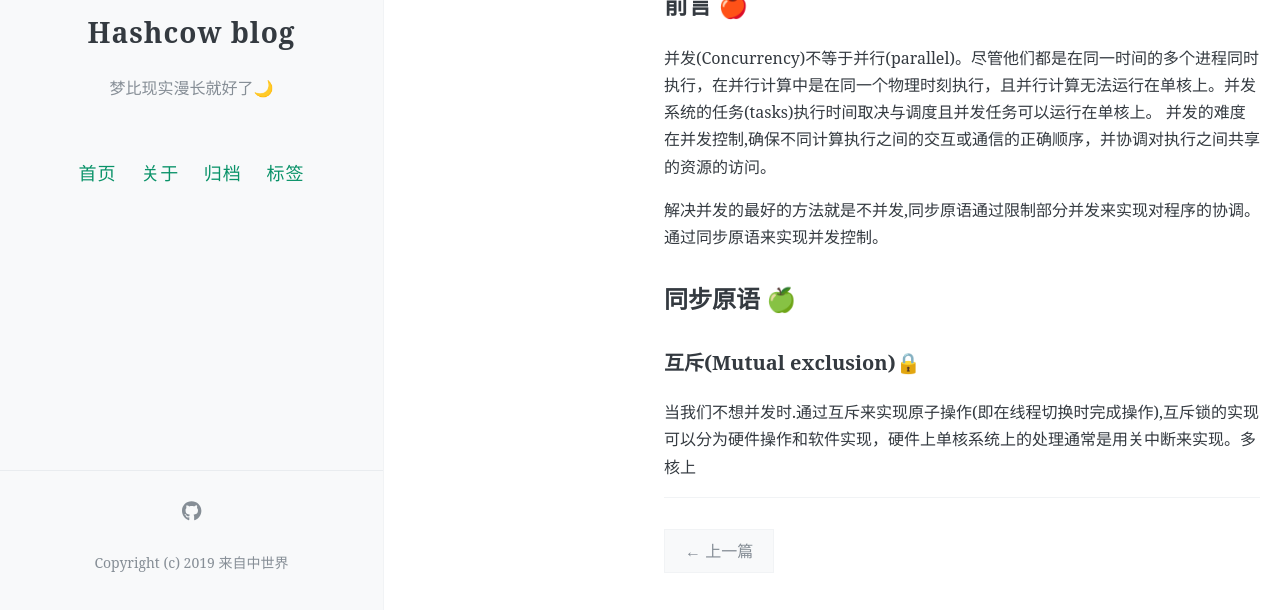
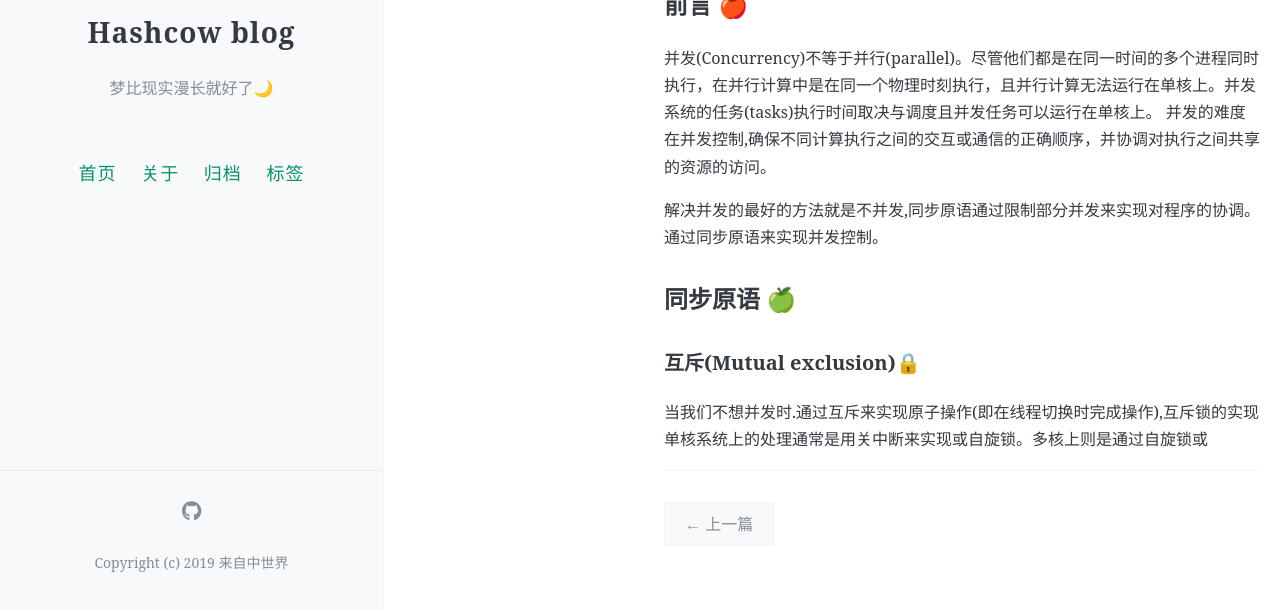
Before and after one commit to hashcowuwu/blog, a Jekyll site: the page built from _posts/2024-05-13-concurrent-note.md, in a window 1280 px wide. Shown: the part 290-903 px from the top of the page. Built offline with Jekyll 4.4.1, drawn with Linux system fonts in a browser that asks for light colours; comment, search, counter and statistics services are not loaded.

Commit message:
add atcode note

```diff
--- a/_posts/2024-05-13-concurrent-note.md
+++ b/_posts/2024-05-13-concurrent-note.md
@@ -22,4 +22,4 @@ toc: true
 
 ### 互斥(Mutual exclusion)🔒
 
-当我们不想并发时.通过互斥来实现原子操作(即在线程切换时完成操作),互斥锁的实现可以分为硬件操作和软件实现，硬件上单核系统上的处理通常是用关中断来实现。多核上
+当我们不想并发时.通过互斥来实现原子操作(即在线程切换时完成操作),互斥锁的实现单核系统上的处理通常是用关中断来实现或自旋锁。多核上则是通过自旋锁或
```
